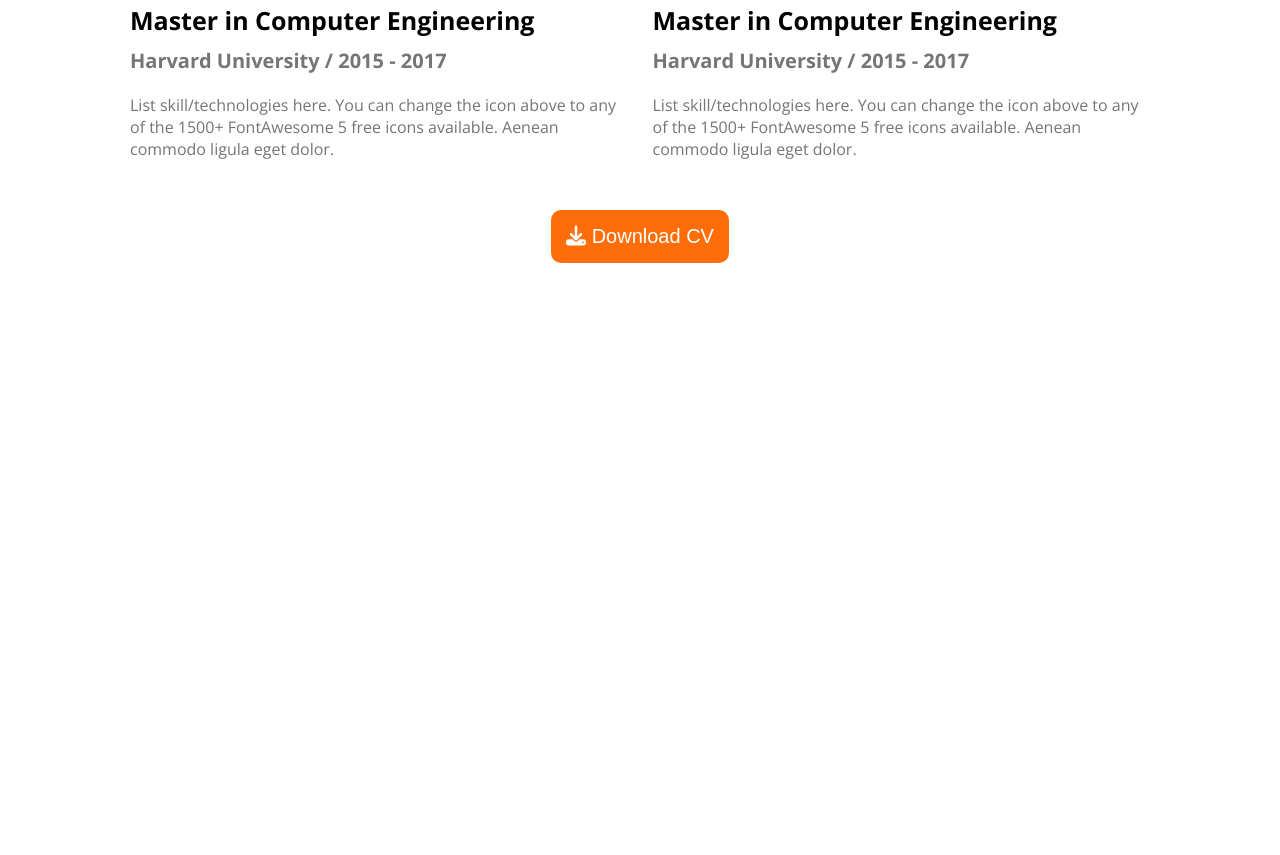
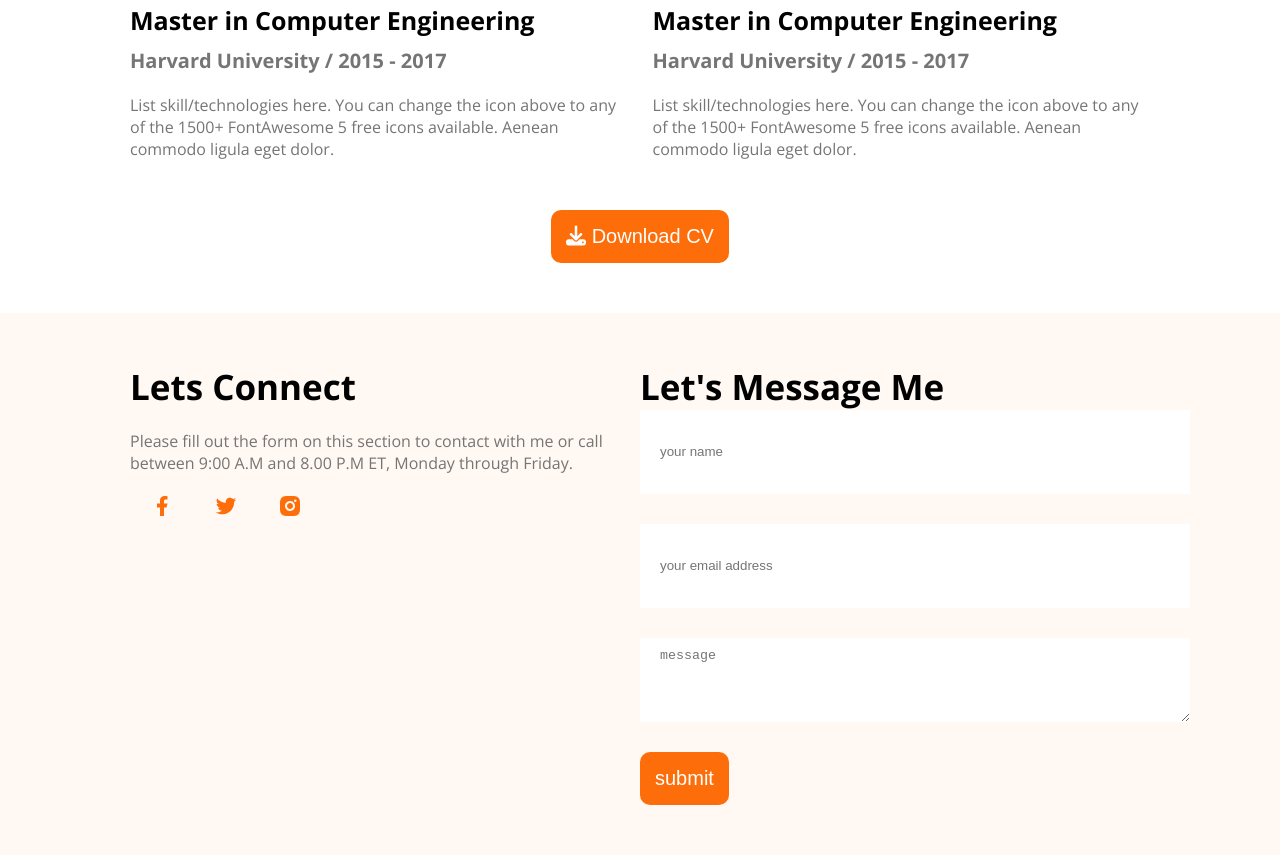
Before and after one commit to riyazhasan13/dev-portfolio, a plain HTML site: page index.html in a window 1280 px wide. Shown: the part 3203-4058 px from the top of the page. Before the commit the page ends 3516 px from the top, so only its background shows below. Drawn offline with nearby package versions, Linux system fonts and the light colour scheme.

Commit message:
full website complete

```diff
--- a/index.html
+++ b/index.html
@@ -193,5 +193,37 @@ to any of the 1500+ FontAwesome 5 free icons available. Aenean commodo ligula eg
             </div>
         </section>
     </main>
+
+        <footer id="footer">
+            <div class="container">
+                <div class="footer-container">
+
+
+                    <div class="footer-content">
+                        <h3 class="footer-section-title">Lets Connect</h3>
+                        <p>Please fill out the form on this section to contact with me or call between 9:00 A.M and 8.00 P.M ET, Monday through Friday.</p>
+                        <div class="social-icon">
+                            <a href="#"></a><img src="./images/icons/facebook.png" alt="">
+                            <a href="#"></a><img src="./images/icons/twitter.png" alt="">
+                            <a href="#"></a><img src="./images/icons/insta.png" alt="">
+                        </div>
+                    </div>
+                    <div class="footer-form">
+                         <h3 class="footer-section-title">Let's Message Me</h3>
+
+                   <form>
+                   <input type="text" name="" id="name" placeholder="your name">
+                   <input type="email" name="email" id="email" placeholder="your email address">
+                  <textarea name="message" id="message" placeholder="message"></textarea>
+                  <input type="submit" value="submit" class="btn">
+                    </div>
+
+
+                   </form>
+
+                </div>
+            </div>
+
+        </footer>
 </body>
 </html>
--- a/style.css
+++ b/style.css
@@ -259,3 +259,40 @@ p {
     margin: 20px 0;
 
 }
+
+#footer {
+   background-color: #FFF8F3;
+}
+
+.footer-section-title {
+    font-size: 35px;
+}
+
+.footer-content p {
+    margin: 20px 0;
+}
+.footer-container {
+    display: flex;
+}
+
+.footer-content, .footer-form {
+    width: 50%;
+}
+
+.social-icon {
+    display: flex;
+    gap: 20px;
+}
+
+.footer-form input[type="text"] , input[type="email"],textarea {
+ height: 64px;
+ display: block;
+ width: 100%;
+ padding: 10px 20px;
+ border: none;
+ margin-bottom: 30px;
+}
+
+.footer-container {
+    padding: 50px 0;
+}
```
